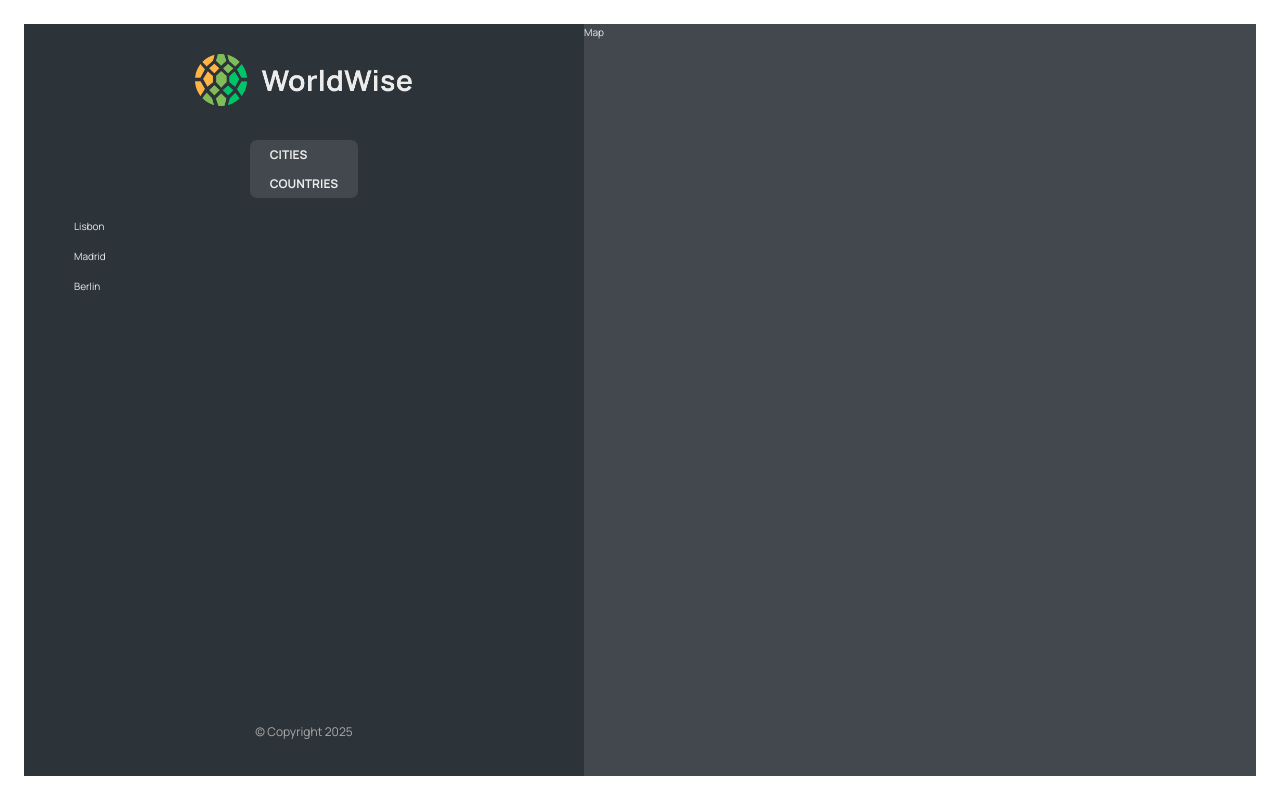
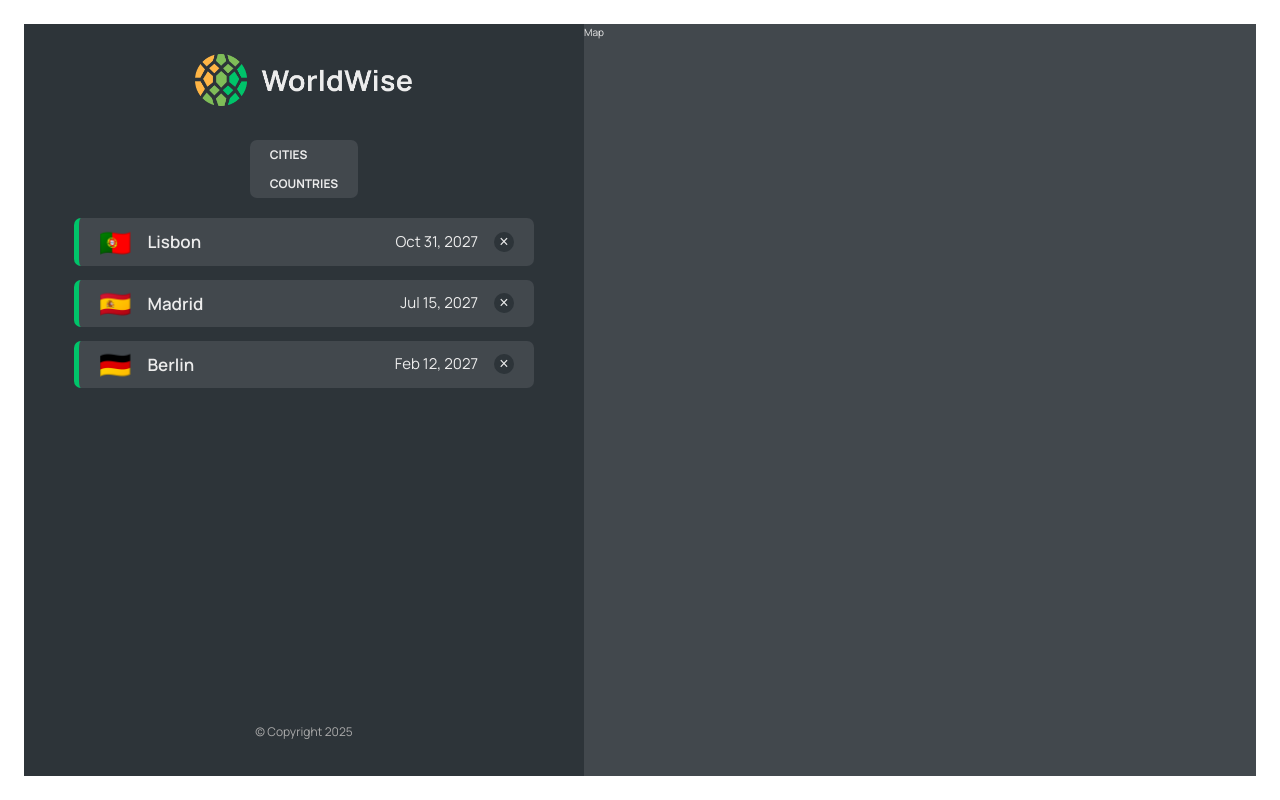
Before and after one commit to DariaAleshina/worldwise, a React (Vite) app: page /app in a window 1280 px wide. Built offline with nearby package versions, Linux system fonts and the light colour scheme; data requests are answered from the project's data file.

Commit message:
Sidebar: Cities & Countries views added

```diff
--- a/src/App.jsx
+++ b/src/App.jsx
@@ -8,6 +8,7 @@
 import AppLayout from './pages/AppLayout';
 import { useEffect, useState } from 'react';
 import CityList from './components/CityList';
+import CountryList from './components/CountryList';
 
 const BASE_URL = 'http://localhost:9000';
 
@@ -21,7 +22,6 @@
         setIsLoading(true);
         const res = await fetch(`${BASE_URL}/cities`);
         const data = await res.json();
-        console.log(data);
         setCities(data);
       } catch {
         alert('Error fetching cities data');
@@ -31,6 +31,7 @@
     }
     fetchCities();
   }, []);
+
   return (
     <BrowserRouter>
       <Routes>
@@ -47,7 +48,10 @@
             path="cities"
             element={<CityList cities={cities} isLoading={isLoading} />}
           />
-          <Route path="countries" element={<p>List of countries</p>} />
+          <Route
+            path="countries"
+            element={<CountryList cities={cities} isLoading={isLoading} />}
+          />
           <Route path="form" element={<p>Form</p>} />
         </Route>
         <Route path="*" element={<PageNotFound />} />
--- /dev/null
+++ b/src/components/CityItem.jsx
@@ -0,0 +1,22 @@
+import styles from './CityItem.module.css';
+
+const formatDate = date =>
+  new Intl.DateTimeFormat('en', {
+    day: 'numeric',
+    month: 'short',
+    year: 'numeric',
+  }).format(new Date(date));
+
+function CityItem({ city }) {
+  const { cityName, emoji, date } = city;
+  return (
+    <li className={styles.cityItem}>
+      <span className={styles.emoji}>{emoji}</span>
+      <h3 className={styles.name}>{cityName}</h3>
+      <time className={styles.date}>{formatDate(date)}</time>
+      <button className={styles.deleteBtn}>&times;</button>
+    </li>
+  );
+}
+
+export default CityItem;
--- a/src/components/CityList.jsx
+++ b/src/components/CityList.jsx
@@ -1,12 +1,16 @@
+import CityItem from './CityItem';
 import styles from './CityList.module.css';
 import Spinner from './Spinner';
+import Message from './Message';
 
 function CityList({ cities, isLoading }) {
   if (isLoading) return <Spinner />;
+  if (!cities.length)
+    return <Message message="add your first city by clicking on the map" />;
   return (
     <ul className={styles.cityList}>
       {cities.map(city => (
-        <li>{city.cityName}</li>
+        <CityItem city={city} key={city.id} />
       ))}
     </ul>
   );
--- a/src/components/CountryItem.jsx
+++ b/src/components/CountryItem.jsx
@@ -1,4 +1,4 @@
-import styles from "./CountryItem.module.css";
+import styles from './CountryItem.module.css';
 
 function CountryItem({ country }) {
   return (
--- /dev/null
+++ b/src/components/CountryList.jsx
@@ -0,0 +1,25 @@
+import styles from './CountryList.module.css';
+import CountryItem from './CountryItem';
+import Message from './Message';
+import Spinner from './Spinner';
+
+function CountryList({ cities, isLoading }) {
+  if (isLoading) return <Spinner />;
+  if (!cities.length)
+    return <Message message="add your first location by clicking on the map" />;
+
+  const countries = cities.reduce((arr, city) => {
+    if (!arr.map(el => el.country).includes(city.country))
+      return [...arr, { country: city.country, emoji: city.emoji }];
+    else return arr;
+  }, []);
+  return (
+    <ul className={styles.countryList}>
+      {countries.map(country => (
+        <CountryItem country={country} key={country.country} />
+      ))}
+    </ul>
+  );
+}
+
+export default CountryList;
```
